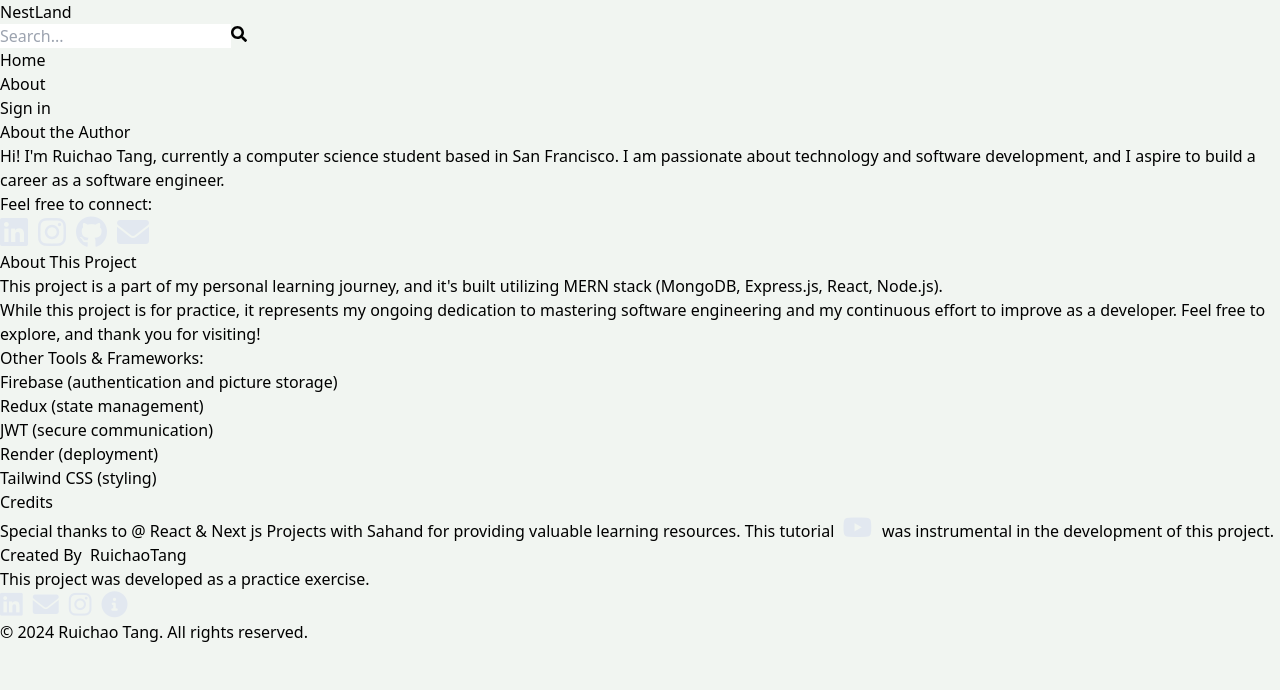
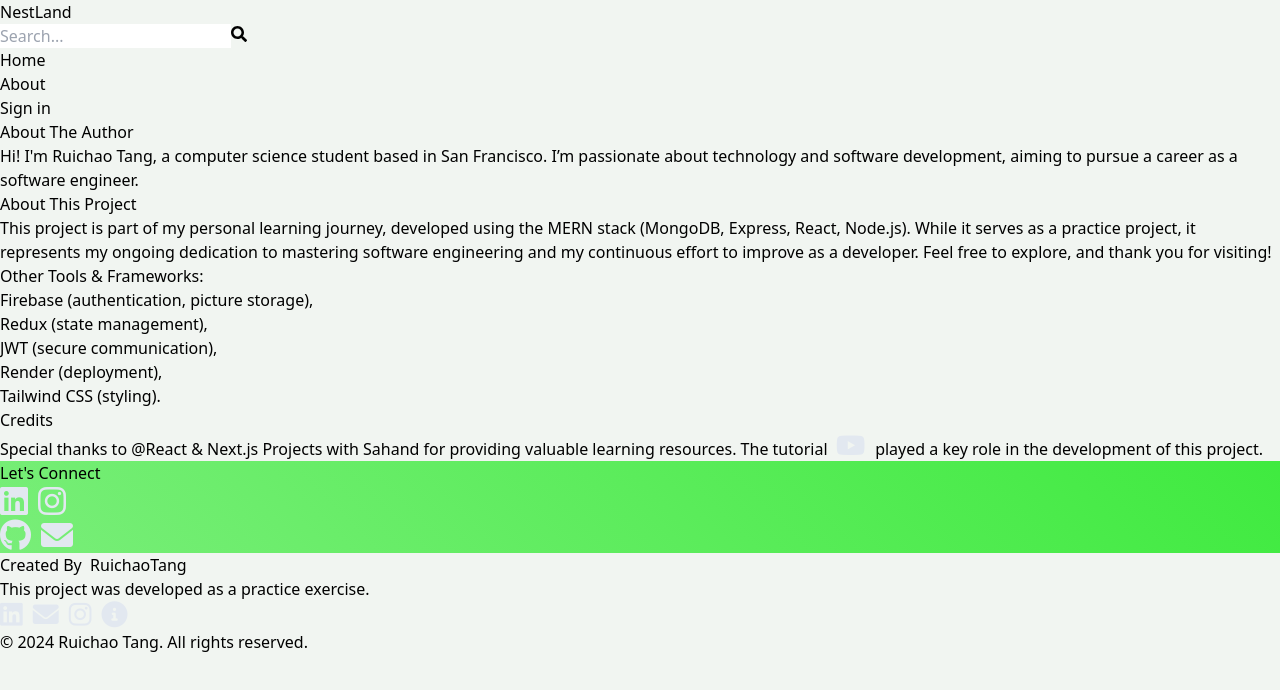
Before and after one commit to RuichaoTang/MERN-realEstate, a React (Vite) app in the folder client/: page /about in a window 1280 px wide. Shown: the top 690 px of the page. Built offline with nearby package versions, Linux system fonts and the light colour scheme; no server answers.

Commit message:
optimized display in about page

```diff
--- a/client/index.html
+++ b/client/index.html
@@ -26,20 +26,28 @@
             );
             animation: dynamicBackground 6s ease infinite;
                 background-size: 300% 300%;
-            }
+            }.animated-background {
+            background: linear-gradient(45deg,rgba(241, 245, 242, 1), rgba(241, 245, 241, 1),rgb(40, 233, 40));
+            background-size: 700% 700%; /* Larger background size for smooth animation */
+            animation: dynamicBackground 1s ease infinite; /* Infinite loop with a 10s duration */
+        }
         }
         /* Smaller background for mobile */
         @media (max-width: 799px) {
             .dynamic-background {background: linear-gradient(75deg,
-                rgba(110, 110, 173, 0.362), /* Center color */
+                rgba(255, 255, 255, 0), /* Center color */
                 rgba(241, 245, 241, 1),
                 rgba(241, 245, 241, 1),
                 rgb(40, 233, 40)
             );
             animation: dynamicBackground 6s ease infinite;
-                background-size: 250% 250%;
-            }
-        }
+            background-size: 250% 250%;
+            }.animated-background {
+            background: linear-gradient(45deg,rgba(241, 245, 242, 1), rgba(241, 245, 241, 1),rgb(40, 233, 40));
+            background-size: 250% 250%;
+            animation: dynamicBackground 1s ease infinite; /* Infinite loop with a 10s duration */
+            }}
+
   </style>
   </head>
   <body>
--- a/client/src/index.css
+++ b/client/src/index.css
@@ -8,6 +8,6 @@ body{
 
 a i {
     font-size: 26px; /* 调整图标大小 */
-    color:#e2e8f0 ;  /* Instagram 粉色 */
+    color:#e2e8f0 ;
     margin-right: 10px; /* 调整图标之间的间距 */
   }
--- a/client/src/pages/About.jsx
+++ b/client/src/pages/About.jsx
@@ -1,61 +1,64 @@
- import React from 'react'
+import React from 'react'
 
- export default function About() {
-   return (
-     <div className='pt-10 sm:pt-16 flex flex-col min-h-screen bg-gradient-to-b from-transparen via-transparent to-slate-200 w-full'>
-      <div className="about-container max-w-3xl mx-auto py-12 px-6 bg-gradient-to-r from-transparent via-white to-transparent">
-      <h1 className="text-2xl sm:text-3xl font-bold mb-4">About the Author</h1>
+export default function About() {
+  return (
+    <div className='pt-10 sm:pt-16 flex flex-col min-h-screen w-full'>
 
-      <p className="text-lg sm:text-xl text-gray-700 mb-4">
-        Hi! I'm <span className="font-semibold text-blue-700">Ruichao Tang</span>, currently a computer science student based in San Francisco.
-         I am passionate about technology and software development,
-         and I aspire to build a career as a software engineer.
-      </p>
-      {/* Contact Section */}
+      {/* About the Author */}
+      <div className="about-container max-w-3xl mx-auto py-12 px-6 rounded-lg">
+        <h1 className="text-2xl sm:text-3xl font-bold text-slate-700 mb-6 tracking-wide">About The Author</h1>
 
-        <p className="text-lg sm:text-xl text-gray-700 mb-4">
-          Feel free to connect:
+        <p className="text-lg sm:text-xl text-slate-600 mb-6 ">
+          Hi! I'm <span className="font-semibold text-blue-600 hover:underline cursor-pointer" onClick={()=>{document.getElementById("scroll-target").scrollIntoView({ behavior: 'smooth' })}}>Ruichao Tang</span>, a computer science student based in San Francisco. I’m passionate about technology and software development, aiming to pursue a career as a software engineer.
         </p>
-        <div className="flex space-x-6">
-          <a href="https://www.linkedin.com/in/ruichaotang" target="_blank" rel="noopener noreferrer" title='Linkedin'>
-            <i className="fab fa-linkedin fa-2x text-blue-950 hover:text-blue-800"></i>
+
+        {/* About the Project */}
+        <h1 className="text-2xl sm:text-3xl font-bold text-slate-700 mb-6 tracking-wide">About This Project</h1>
+        <p className="text-lg sm:text-xl text-slate-600 mb-6">
+          This project is part of my personal learning journey, developed using the MERN stack (MongoDB, Express, React, Node.js). While it serves as a practice project, it represents my ongoing dedication to mastering software engineering and my continuous effort to improve as a developer. Feel free to explore, and thank you for visiting!
+        </p>
+
+        {/* Tools & Frameworks */}
+        <h2 className="text-lg sm:text-xl font-semibold text-slate-600 mb-4 tracking-wide">Other Tools & Frameworks:</h2>
+        <p className="text-lg sm:text-xl text-slate-600">
+          Firebase (authentication, picture storage),<br/>Redux (state management),<br/>JWT (secure communication),<br/>Render (deployment),<br/>Tailwind CSS (styling).
+        </p>
+
+        {/* Credits */}
+        <div className="my-12">
+          <h1 className="text-2xl sm:text-3xl font-bold text-slate-700 mb-6 tracking-wide">Credits</h1>
+          <p className="text-lg sm:text-xl text-slate-600">
+            Special thanks to <a href="https://www.youtube.com/@reactproject" target="_blank" rel="noopener noreferrer" className="text-blue-600 hover:underline font-semibold">@React & Next.js Projects with Sahand</a> for providing valuable learning resources. The tutorial {'\u00A0'}
+            <a href="https://www.youtube.com/watch?v=VAaUy_Moivw&ab_channel=React%26NextjsProjectswithSahand" target="_blank" title="Watch on YouTube">
+              <i className="fab fa-youtube text-red-500 hover:text-red-400"></i>
+            </a>played a key role in the development of this project.
+          </p>
+        </div>
+      </div>
+      {/* Animated background section */}
+      <div className='animated-background h-screen flex flex-col items-center justify-center' id='scroll-target'>
+        <p className="sm:text-3xl font-semibold text-xl text-slate-700 uppercase tracking-wide">
+          Let's Connect
+        </p>
+        <div className="flex flex-col sm:flex-row gap-6 py-8">
+          <div className='flex flex-nowrap gap-6 items-center justify-center'>
+          <a href="https://www.linkedin.com/in/ruichaotang" target="_blank" rel="noopener noreferrer" title='LinkedIn'>
+            <i className="fab fa-linkedin fa-2x text-slate-700 hover:text-blue-500 transition-colors duration-300"></i>
           </a>
           <a href="https://www.instagram.com/ruichaotang" target="_blank" rel="noopener noreferrer" title='Instagram'>
-            <i className="fab fa-instagram fa-2x text-blue-950 hover:text-blue-800"></i>
+            <i className="fab fa-instagram fa-2x text-slate-700 hover:text-pink-500 transition-colors duration-300"></i>
           </a>
-          <a href="https://github.com/RuichaoTang" target="_blank" rel="noopener noreferrer" title='Github'>
-            <i className="fab fa-github fa-2x text-blue-950 hover:text-blue-800"></i>
+          </div>
+          <div className='flex flex-nowrap gap-6 items-center justify-center'>
+          <a href="https://github.com/RuichaoTang" target="_blank" rel="noopener noreferrer" title='GitHub'>
+            <i className="fab fa-github fa-2x text-slate-700 hover:text-gray-500 transition-colors duration-300"></i>
           </a>
           <a href="mailto:tangrich@outlook.com" title='Email'>
-            <i className="fas fa-envelope fa-2x text-blue-950 hover:text-blue-800"></i>
+            <i className="fas fa-envelope fa-2x text-slate-700 hover:text-yellow-500 transition-colors duration-300"></i>
           </a>
+          </div>
         </div>
-
-
-      <h2 className="text-2xl sm:text-3xl font-bold mb-4 mt-12">About This Project</h2>
-      <p className="text-lg sm:text-xl text-gray-700 mb-4">
-        This project is a part of my personal learning journey, and it's built utilizing MERN stack (MongoDB, Express.js, React, Node.js).
-      <p className="text-lg sm:text-xl text-gray-700">
-        While this project is for practice, it represents my ongoing dedication to mastering software engineering and my continuous effort to improve as a developer. Feel free to explore, and thank you for visiting!
-      </p>
-      </p>
-      	<span className='text-lg sm:text-xl font-bold mb-4 mt-12'>Other Tools & Frameworks:</span>
-        <p className="text-lg sm:text-xl text-gray-700 mb-4">Firebase (authentication and picture storage)<br/>Redux (state management)<br/> JWT (secure communication)<br/> Render (deployment)<br/> Tailwind CSS (styling)</p>
-
-
-
-            {/* Credit Section */}
-            <div className="credit-section mt-12">
-          <h2 className="text-2xl sm:text-3xl font-bold mb-4">Credits</h2>
-          <p className="text-lg sm:text-xl text-gray-700">
-          Special thanks to <a href="https://www.youtube.com/@reactproject" target="_blank" rel="noopener noreferrer" className="text-blue-700 hover:underline font-semibold">@
-            React & Next js Projects with Sahand</a> for providing valuable learning resources. This tutorial{'\u00A0'} <a href="https://www.youtube.com/watch?v=VAaUy_Moivw&ab_channel=React%26NextjsProjectswithSahand" target="_blank" title="Watch on YouTube">
-          <i class="fab fa-youtube text-red-500"></i>
-          </a>was instrumental in the development of this project.
-        </p>
       </div>
     </div>
-
-     </div>
-   )
- }
+  );
+}
```
